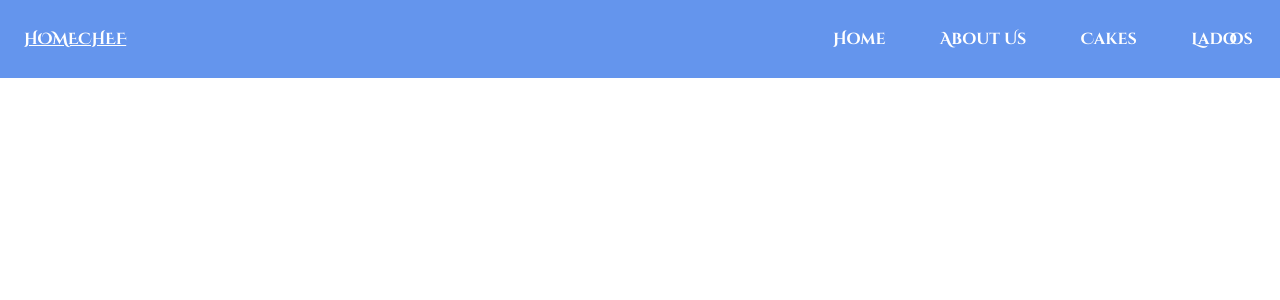
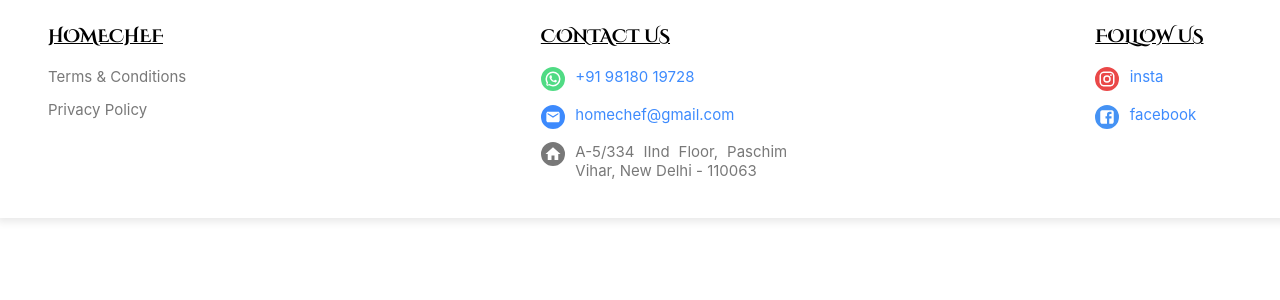
Before and after one commit to BajajGirik/web-chef, a React (Create React App) app: page / in a window 1280 px wide. Shown: the top 300 px of the page. Built offline with nearby package versions, Linux system fonts and the light colour scheme.

Commit message:
Added Footer Component

```diff
--- a/package.json
+++ b/package.json
@@ -3,6 +3,10 @@
   "version": "0.1.0",
   "private": true,
   "dependencies": {
+    "@emotion/react": "^11.7.0",
+    "@emotion/styled": "^11.6.0",
+    "@mui/icons-material": "^5.2.1",
+    "@mui/material": "^5.2.3",
     "@testing-library/jest-dom": "^5.11.4",
     "@testing-library/react": "^11.1.0",
     "@testing-library/user-event": "^12.1.10",
--- a/src/components/App.js
+++ b/src/components/App.js
@@ -1,10 +1,11 @@
 import { Navbar } from "./Navbar";
 import { Routes, Route } from "react-router-dom";
+import { Footer } from "./Footer";
 
 function App() {
   return (
     <div className="App">
-      <Navbar />
+      {/* <Navbar /> */}
       <Routes>
         {/* <Route path="/" element={<Navbar />} />
           <Route
@@ -16,6 +17,7 @@
             }
           /> */}
       </Routes>
+      <Footer />
     </div>
   );
 }
--- a/src/components/Footer/Footer.css
+++ b/src/components/Footer/Footer.css
@@ -0,0 +1,61 @@
+.Footer-container {
+  box-shadow: 1.5px -1px 8px 5px rgb(233, 233, 233);
+  padding: 1.5em 0 1.5em 3em;
+}
+
+.Footer-list-container {
+  font-size: 15px;
+  flex: 0.15;
+  text-align: justify;
+}
+
+.Footer-list-container:nth-child(2) {
+  flex: 0.2;
+}
+
+.Footer-list-header {
+  font-family: "Cinzel Decorative", cursive;
+  font-size: 18px;
+  text-decoration: underline;
+  margin-bottom: 1em;
+}
+
+.Footer-list-item {
+  opacity: 0.8;
+  margin-bottom: 0.9em;
+}
+
+.display-text {
+  margin-left: 0.7em;
+}
+
+.icon {
+  color: white;
+  font-size: normal;
+  border-radius: 50%;
+}
+
+.bg-insta {
+  background-color: #e51b1b;
+  border: 3px solid #e51b1b;
+}
+
+.bg-facebook {
+  background-color: #1778f2;
+  border: 3px solid #1778f2;
+}
+
+.bg-mail {
+  background-color: #0d6efd;
+  border: 4px solid #0d6efd;
+}
+
+.bg-whatsapp {
+  background-color: #25d366;
+  border: 3px solid #25d366;
+}
+
+.bg-home {
+  background-color: rgb(87, 87, 87);
+  border: 3px solid rgb(87, 87, 87);
+}
--- a/src/components/Footer/Footer.jsx
+++ b/src/components/Footer/Footer.jsx
@@ -1,11 +1,66 @@
-import React from 'react'
+import React from "react";
+import {
+  PHONE_NUMBER,
+  EMAIL,
+  HOME_ADDRESS,
+  PIN_CODE,
+  INSTAGRAM,
+  FACEBOOK,
+} from "../../constants";
+import WhatsAppIcon from "@mui/icons-material/WhatsApp";
+import EmailIcon from "@mui/icons-material/Email";
+import HomeIcon from "@mui/icons-material/Home";
+import InstagramIcon from "@mui/icons-material/Instagram";
+import FacebookIcon from "@mui/icons-material/Facebook";
+import "./Footer.css";
 
 function Footer() {
-    return (
-        <div className='Footer-container'>
+  return (
+    <div className="Footer-container flex j-between">
+      {/* HomeChef  */}
+      <div className="Footer-list-container flex-c">
+        <div className="Footer-list-header">HOMECHEF</div>
+        <a className="Footer-list-item link grey" href="#">
+          Terms & Conditions
+        </a>
+        <a className="Footer-list-item link grey" href="#">
+          Privacy Policy
+        </a>
+      </div>
 
+      {/* Contact Us  */}
+      <div className="Footer-list-container flex-c">
+        <span className="Footer-list-header">CONTACT US</span>
+        <a className="Footer-list-item link flex" href="#" target="_blank">
+          <WhatsAppIcon className="icon bg-whatsapp" />
+          <span className="display-text blue">{PHONE_NUMBER}</span>
+        </a>
+        <a className="Footer-list-item link flex" href="#" target="_blank">
+          <EmailIcon className="icon bg-mail" />
+          <span className="display-text blue">{EMAIL}</span>
+        </a>
+        <div className="Footer-list-item flex">
+          <HomeIcon className="icon bg-home" />
+          <span className="display-text grey">
+            {HOME_ADDRESS + " - " + PIN_CODE}
+          </span>
         </div>
-    )
+      </div>
+
+      {/* Follow Us  */}
+      <div className="Footer-list-container flex-c">
+        <span className="Footer-list-header">FOLLOW US</span>
+        <a className="Footer-list-item link flex" href="#" target="_blank">
+          <InstagramIcon className="icon bg-insta" />
+          <span className="display-text blue">{INSTAGRAM.id}</span>
+        </a>
+        <a className="Footer-list-item link flex" href="#" target="_blank">
+          <FacebookIcon className="icon bg-facebook" />
+          <span className="display-text blue">{FACEBOOK.id}</span>
+        </a>
+      </div>
+    </div>
+  );
 }
 
-export default Footer
+export default Footer;
--- a/src/components/Footer/index.js
+++ b/src/components/Footer/index.js
@@ -0,0 +1,3 @@
+import Footer from "./Footer";
+
+export { Footer };
--- a/src/components/Navbar/NavItems.js
+++ /dev/null
@@ -1,8 +0,0 @@
-const NavItems = [
-  { to: "/home", displayText: "Home" },
-  { to: "/about", displayText: "About Us" },
-  { to: "/cakes", displayText: "Cakes" },
-  { to: "/ladoos", displayText: "Ladoos" },
-];
-
-export default NavItems;
--- a/src/components/Navbar/Navbar.jsx
+++ b/src/components/Navbar/Navbar.jsx
@@ -1,6 +1,6 @@
 import React, { useState } from "react";
 import { Link } from "react-router-dom";
-import { NavItems } from "./";
+import { NAV_ITEMS } from "../../constants";
 import "./Navbar.css";
 
 function Navbar() {
@@ -31,10 +31,10 @@
               : "Navbar-list-container"
           }
         >
-          {NavItems.map(({ to, displayText }) => (
+          {NAV_ITEMS.map(({ to, displayText }) => (
             <li className="Navbar-list-item">
               <Link
-                className={path === to ? "link nav-active" : "link"}
+                className={path === to ? "linkW nav-active" : "linkW"}
                 to={to}
                 onClick={() => handleLinkClick(to)}
               >
--- a/src/components/Navbar/index.js
+++ b/src/components/Navbar/index.js
@@ -1,4 +1,3 @@
 import Navbar from "./Navbar";
-import NavItems from "./NavItems";
 
-export { Navbar, NavItems };
+export { Navbar };
--- /dev/null
+++ b/src/constants/index.js
@@ -0,0 +1,13 @@
+export const NAV_ITEMS = [
+  { to: "/home", displayText: "Home" },
+  { to: "/about", displayText: "About Us" },
+  { to: "/cakes", displayText: "Cakes" },
+  { to: "/ladoos", displayText: "Ladoos" },
+];
+
+export const PHONE_NUMBER = "+91 98180 19728";
+export const EMAIL = "homechef@gmail.com";
+export const HOME_ADDRESS = "A-5/334 IInd Floor, Paschim Vihar, New Delhi";
+export const PIN_CODE = "110063";
+export const INSTAGRAM = { url: "#", id: "insta" };
+export const FACEBOOK = { url: "#", id: "facebook" };
--- a/src/index.css
+++ b/src/index.css
@@ -34,8 +34,31 @@
   justify-content: space-between;
 }
 
+.j-around {
+  justify-content: space-around;
+}
+
 .link {
   text-decoration: none;
   color: white;
-  padding: 0.2em;
 }
+
+.blue {
+  color: #0d6efd;
+}
+
+.black {
+  color: black;
+}
+
+.red {
+  color: #dc3545;
+}
+
+.green {
+  color: #198754;
+}
+
+.grey {
+  color: rgb(87, 87, 87);
+}
```
Also changed, not shown: 1 other file (tests, documents, lock files or other folders).
